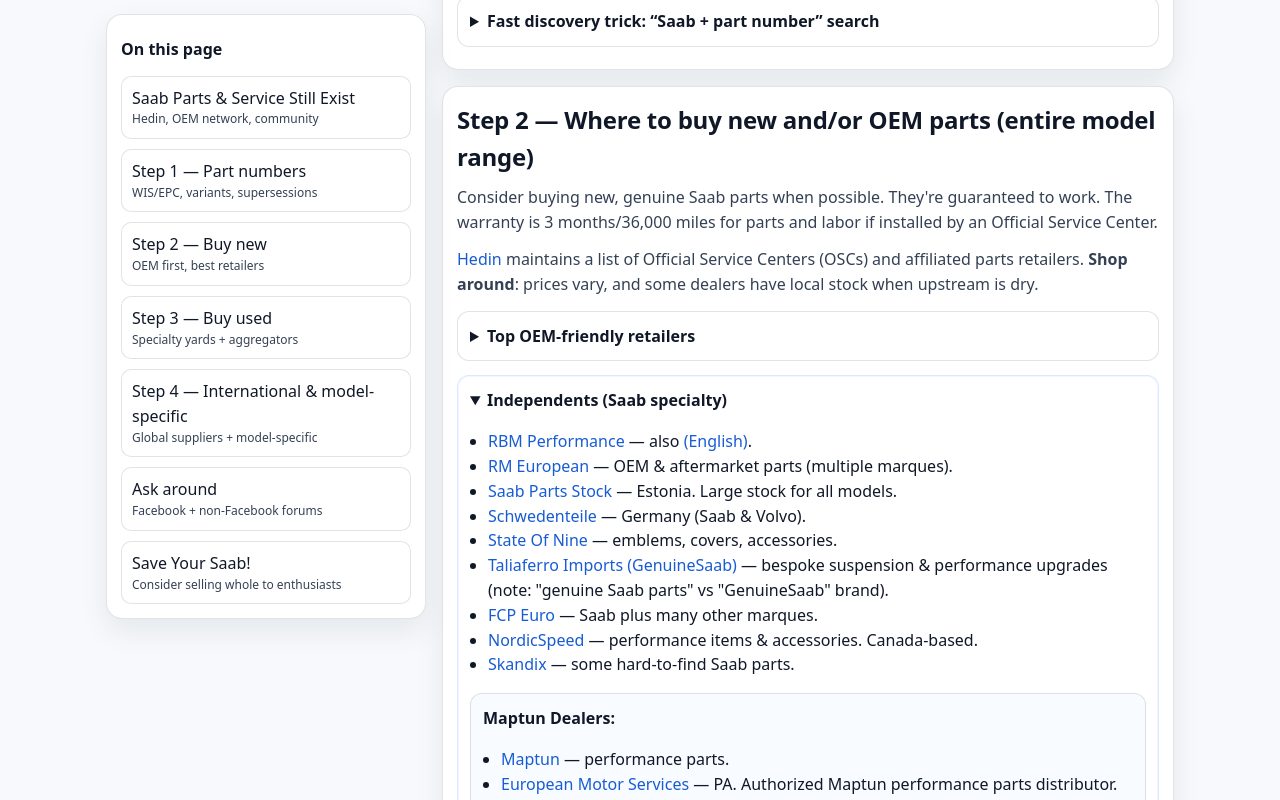
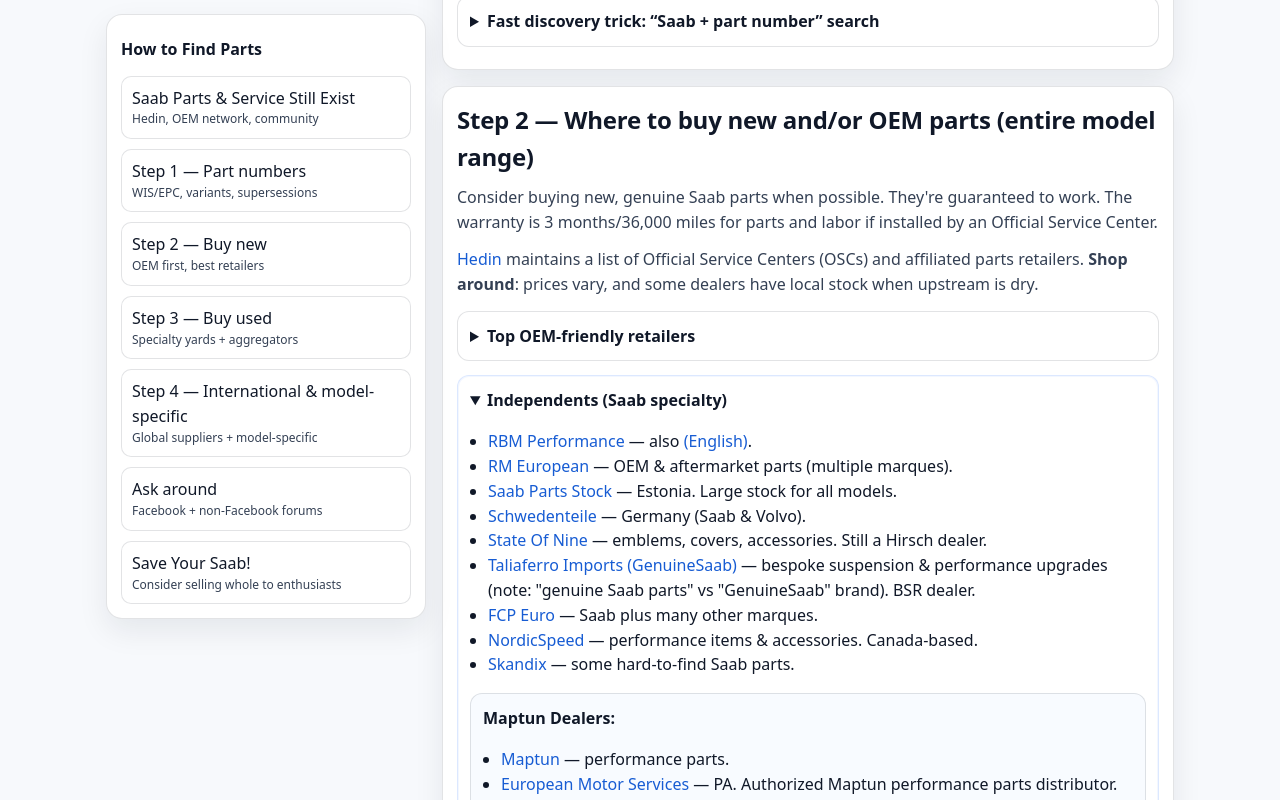
Before and after one commit to ajakejyt1/stop-scrapping-saabs, a React (Vite) app: page / in a window 1280 px wide. Both pictures are taken after a click on the heading "Independents (Saab specialty)". Shown: the part 1574-2374 px from the top of the page. Built offline with nearby package versions, Linux system fonts and the light colour scheme.

Commit message:
Update App.tsx
Changed callout structure. Added more richness

```diff
--- a/src/App.tsx
+++ b/src/App.tsx
@@ -201,6 +201,12 @@
               <b>Vintage Parts</b> — <a href="https://www.vpartsinc.com/automobile/saab" target="_blank" rel="noopener">vpartsinc.com</a>{" "}
               — A few years back, Orio sold off a lot of inventory to Vintage Parts. You can often find parts out of stock on other
               sites here. This is not commonly known!
+              <div className="callout">
+              <b>A note about Vintage Parts:</b>  <br />
+
+              This site is a total treasure trove for 9-4X, NG9-5, 9-7X, and 9-2X. Everything from full center console assemblies to seats to door cards to unibody panels to engine internals. Excellent supply of trim and engine parts for NG9-3, NG900, and 9000s, too.
+
+            </div>
             </li>
           </ul>
         ),
@@ -239,13 +245,13 @@
                 <a href="http://stateofnine.com" target="_blank" rel="noopener">
                   State Of Nine
                 </a>{" "}
-                — emblems, covers, accessories.
+                — emblems, covers, accessories. Still a Hirsch dealer.
               </li>
               <li>
                 <a href="http://www.genuinesaab.com" target="_blank" rel="noopener">
                   Taliaferro Imports (GenuineSaab)
                 </a>{" "}
-                — bespoke suspension &amp; performance upgrades (note: "genuine Saab parts" vs "GenuineSaab" brand).
+                — bespoke suspension &amp; performance upgrades (note: "genuine Saab parts" vs "GenuineSaab" brand). BSR dealer.
               </li>
               <li>
                 <a href="http://fcpeuro.com" target="_blank" rel="noopener">
@@ -595,14 +601,15 @@
               Sweden — <a href="https://hblom.se" target="_blank" rel="noopener">hblom.se</a> — Upgrades &amp; future-proofing
               (including lightbar kits and blind spot monitoring retrofits).
             </li>
-            <li>
-              <b>Note:</b> These cars are not impossible to supply — though some specific parts are harder. Specialty groups help a
-              lot. HUD windshields becoming available again via Hedin channels.
-            </li>
-            <li>
-              <b>Cross-reference:</b> Some 9-4X parts may cross to Cadillac SRX components, and some NG9-5 parts may cross over to
+
+            <div className="callout">
+              <b>A note about NG9-5s and 9-4Xs:</b> <br />
+
+              These cars are not impossible to supply — though some specific parts are harder. Specialty groups help a
+              lot. Windshields and similar parts have spurts of production runs once Hedin gauges there's demand. Some 9-4X parts may cross to Cadillac SRX components, and some NG9-5 parts may cross over to
               Buick Regal/Opel Insignia parts.
-            </li>
+
+            </div>
           </ul>
         ),
       },
@@ -611,11 +618,7 @@
         summary: "GM-era (roughly 1994-2009)",
         content: (
           <ul>
-            <li>
-              <b>GM connection tip:</b> The GM connection can pay off. Some 8-digit Saab part numbers are really GM part numbers.
-              Example: touch-up paint sourced via a GMC dealer using the same code. GM dealers often don&apos;t know the Saab
-              relationship — asking about the part by number/code (without leading with "Saab") can help.
-            </li>
+
             <li>
               United States — <a href="https://aero-lights.com" target="_blank" rel="noopener">Aerolight</a> —
               Custom lighting and seating upgrades for GM-era cars.
@@ -664,6 +667,11 @@
               United Kingdom — <a href="https://www.abbottsaab.com" target="_blank" rel="noopener">Abbott Saab</a> — Tuners from
               the UK, respected, but niche.
             </li>
+            <div className="callout">
+              <b>GM connection tip:</b> <br />The GM connection can pay off. Some 8-digit Saab part numbers are really GM part numbers.
+              Example: touch-up paint sourced via a GMC dealer using the same code. GM dealers often don&apos;t know the Saab
+              relationship — asking about the part by number/code (without leading with "Saab") can help.
+            </div>
           </ul>
         ),
       },
@@ -941,7 +949,7 @@
           >
             {navCollapsed ? "Menu" : "Finding Saab Parts"}
           </button>
-          <h2>On this page</h2>
+          <h2>How to Find Parts</h2>
           <div className="toc">
             {tocLinks.map(link => (
               <a key={link.id} href={`#${link.id}`}>
```
